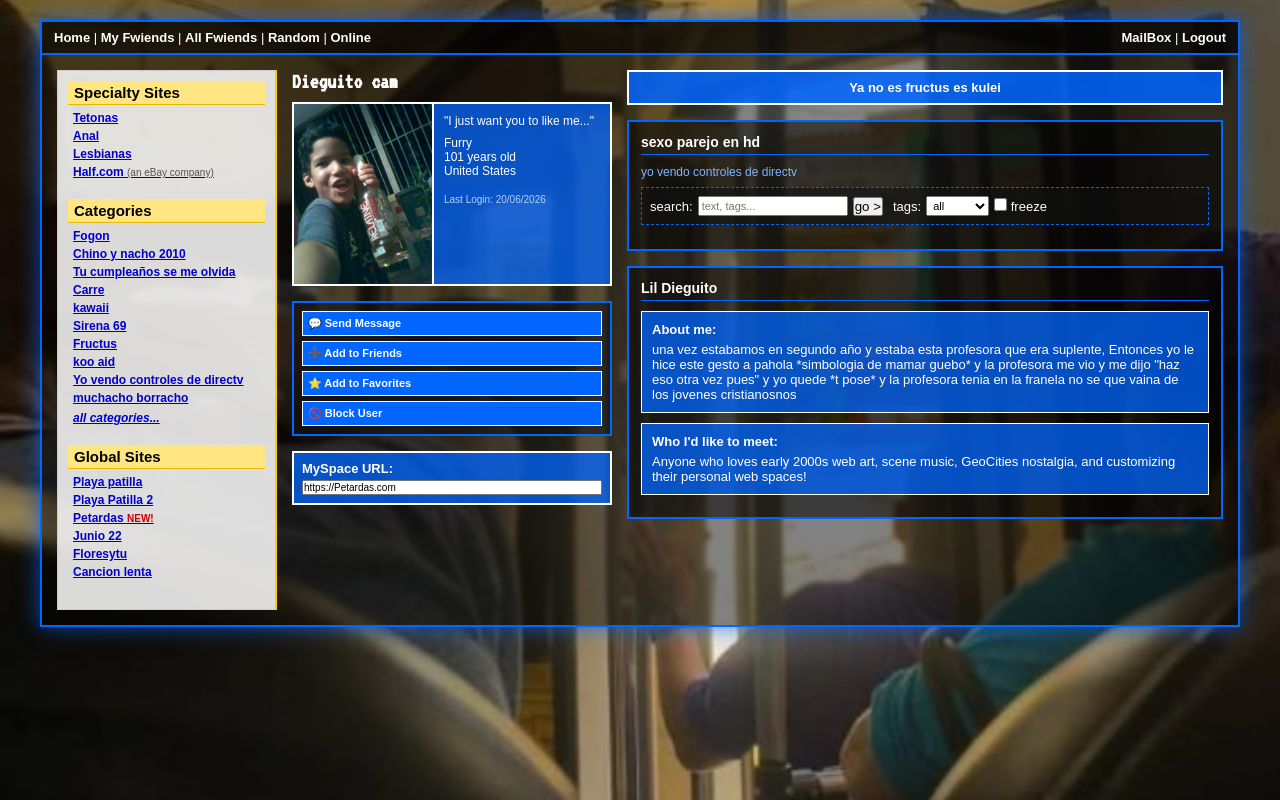
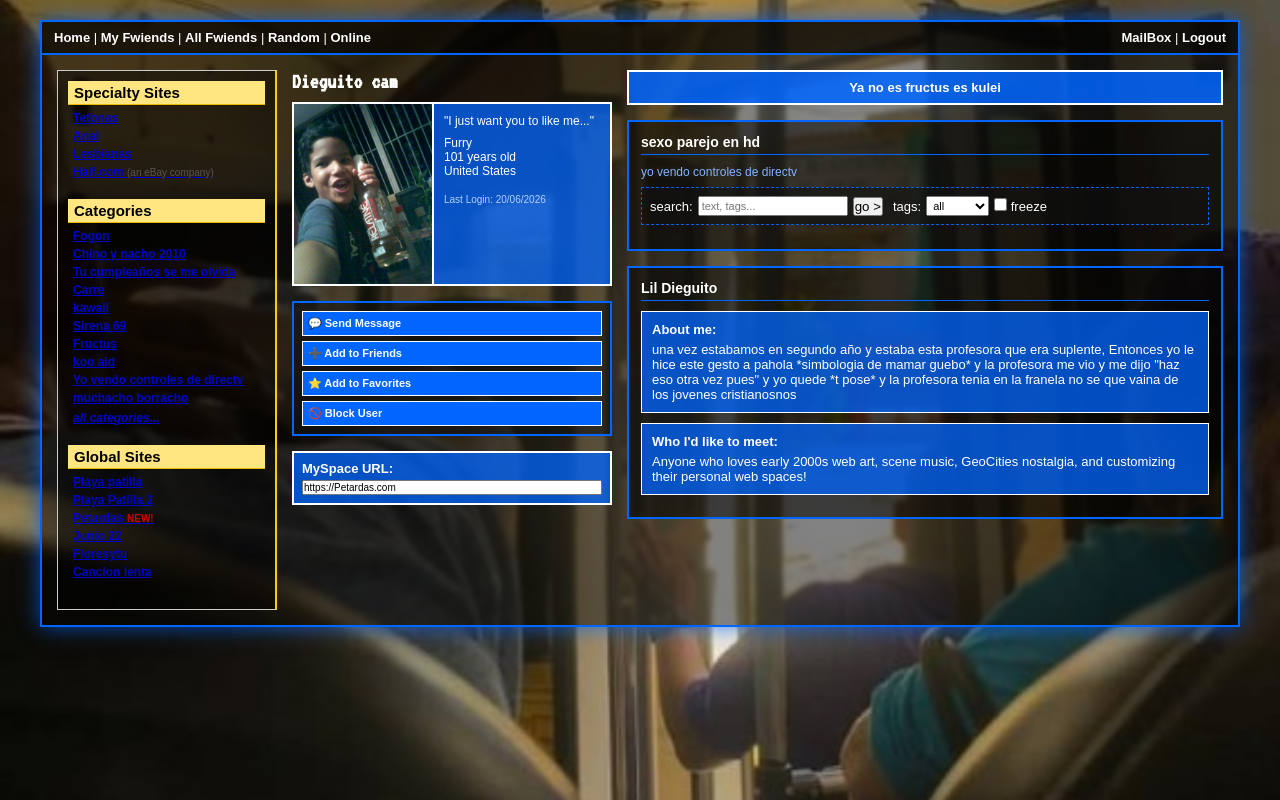
Before and after one commit to Rogelito22/Petardas.dieguito, a plain HTML site: page index.html in a window 1280 px wide. Drawn offline with Linux system fonts and the light colour scheme; a script that the page names is missing.

Commit message:
fondo transparente

```diff
--- a/styles.css
+++ b/styles.css
@@ -346,7 +346,7 @@ body {
 .ebay-sidebar {
   width: 220px;
   flex-shrink: 0;
-  background-color: rgba(255, 255, 255, 0.85); /* Fondo blanco semitransparente retro */
+  background-color:  rgba(0, 0, 0, 0.45); /* Fondo blanco semitransparente retro */
   border: 1px solid #cccccc;
   padding: 10px;
   font-family: Arial, Helvetica, sans-serif;
```
